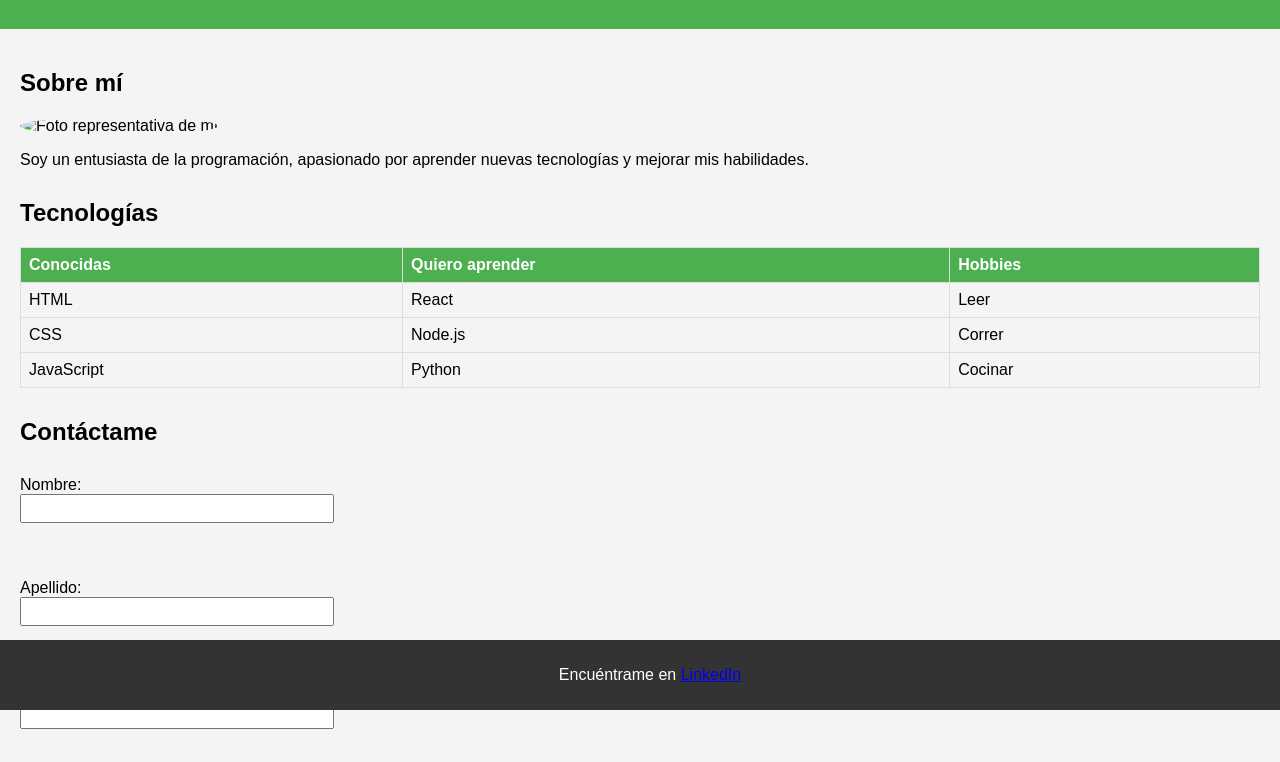
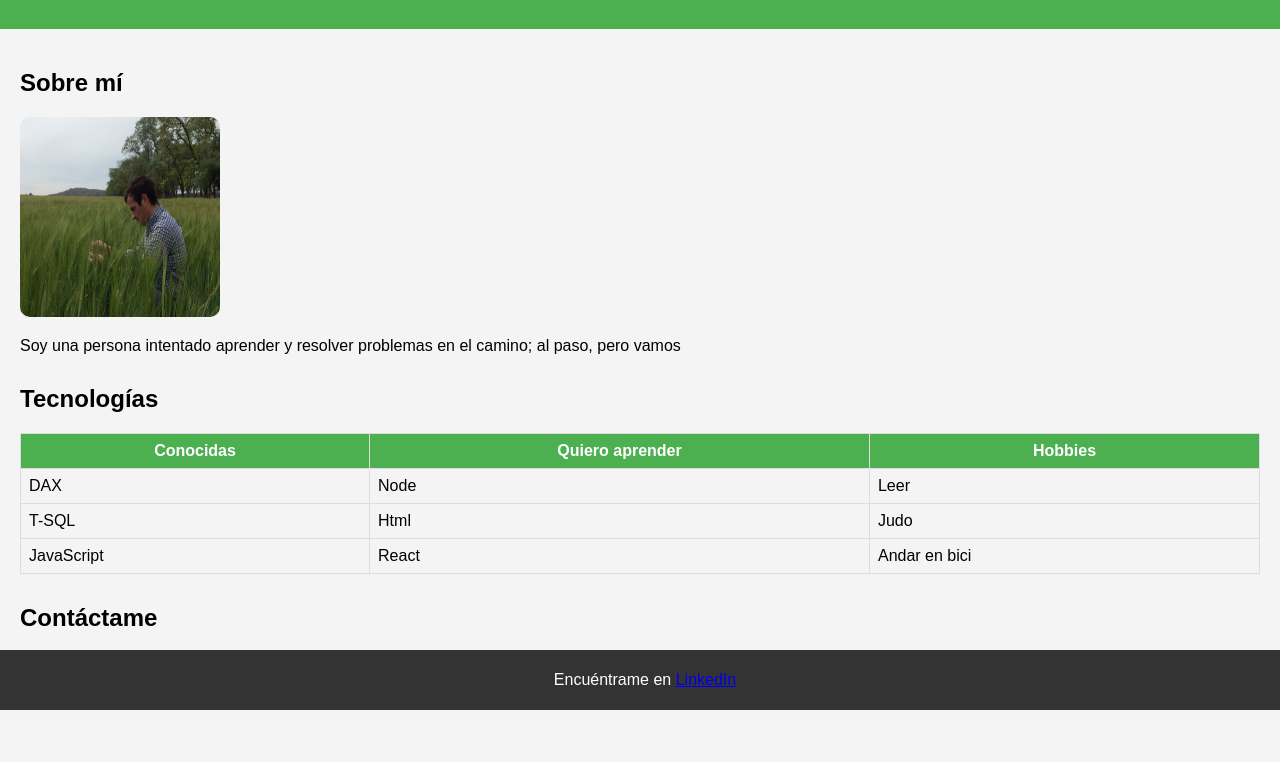
Before and after one commit to MLDEVGIT/FrontEnd, a plain HTML site: page PF1/index.html in a window 1280 px wide. Shown: the part 90-852 px from the top of the page. Drawn offline with Linux system fonts and the light colour scheme; files that its build step writes are made by us from their sources.

Commit message:
"Cambios en html y ajustes del css"

```diff
--- a/PF1/index.html
+++ b/PF1/index.html
@@ -3,26 +3,26 @@
 <head>
     <meta charset="UTF-8">
     <meta name="viewport" content="width=device-width, initial-scale=1.0">
-    <title>Mi Portfolio</title>
-    <!-- Enlace a la hoja de estilos CSS externa -->
-    <link rel="stylesheet" href="css/styles.css">
+    <title>ML-Portafolio</title>
+    <!-- Enlace a la hoja de estilos CSS externa para poder tener el documento html más prolijo -->
+    <link rel="stylesheet" href="styles.css">
 </head>
 <body>
-    <!-- Encabezado principal con nuestro nombre -->
+    <!-- Primera sección del doumento html: por ahora solo voy a incluir una presentación básica y un título descriptivo -->
     <header>
-        <h1>¡Hola! Soy [Tu Nombre]</h1>
+        <h1>Buenas! Soy Martín</h1>
         <p>Bienvenido a mi portafolio personal</p>
     </header>
 
-    <!-- Sección sobre mí con una imagen representativa -->
+    <!-- Sección sobre mí con algunas palabras, tengo que mejorar el tema de los blancos a la derecha, imagino que puedo poner más imágenes o un formato tipo apaisado -->
     <main>
         <section>
             <h2>Sobre mí</h2>
-            <img src="img/mi-foto.jpg" alt="Foto representativa de mí" width="300" height="300">
-            <p>Soy un entusiasta de la programación, apasionado por aprender nuevas tecnologías y mejorar mis habilidades.</p>
+            <img src="Imagen_Sección_1.jpg" alt="Foto representativa de mí" width="500" height="500">
+            <p>Soy una persona intentado aprender y resolver problemas en el camino; al paso, pero vamos</p>
         </section>
 
-        <!-- Tabla que enumera las tecnologías conocidas y las que queremos aprender -->
+        <!-- Dentro de la sección h2: Tabla que enumera las tecnologías conocidas y las que queremos aprender, tambien los hobbies -->
         <section>
             <h2>Tecnologías</h2>
             <table>
@@ -35,19 +35,19 @@
                 </thead>
                 <tbody>
                     <tr>
-                        <td>HTML</td>
-                        <td>React</td>
+                        <td>DAX</td>
+                        <td>Node</td>
                         <td>Leer</td>
                     </tr>
                     <tr>
-                        <td>CSS</td>
-                        <td>Node.js</td>
-                        <td>Correr</td>
+                        <td>T-SQL</td>
+                        <td>Html</td>
+                        <td>Judo</td>
                     </tr>
                     <tr>
                         <td>JavaScript</td>
-                        <td>Python</td>
-                        <td>Cocinar</td>
+                        <td>React</td>
+                        <td>Andar en bici</td>
                     </tr>
                 </tbody>
             </table>
@@ -58,16 +58,16 @@
             <h2>Contáctame</h2>
             <form>
                 <label for="nombre">Nombre:</label>
-                <input type="text" id="nombre" name="nombre"><br><br>
+                <input type="text" id="nombre" name="nombre" placeholder="Ingrese su nombre" required><br><br>
 
                 <label for="apellido">Apellido:</label>
-                <input type="text" id="apellido" name="apellido"><br><br>
+                <input type="text" id="apellido" name="apellido" placeholder="Ingrese su apellido" required><br><br>
 
                 <label for="email">Email:</label>
-                <input type="email" id="email" name="email"><br><br>
+                <input type="email" id="email" name="email" placeholder="Ingrese su email" required><br><br>
 
                 <label for="telefono">Teléfono:</label>
-                <input type="tel" id="telefono" name="telefono"><br><br>
+                <input type="tel" id="telefono" name="telefono" pattern="[0-9]{10}" placeholder="Ingrese su teléfono" required><br><br>
 
                 <input type="submit" value="Enviar">
             </form>
--- a/PF1/styles.css
+++ b/PF1/styles.css
@@ -1,4 +1,4 @@
-/* Estilos globales */
+/* Estilos de toda la página */
 body {
     font-family: Arial, sans-serif;
     margin: 0;
@@ -33,10 +33,17 @@ table {
     border-collapse: collapse;
 }
 
+th {
+    text-align: center;
+}
+
+td {
+    text-align: left;
+}
+
 th, td {
     border: 1px solid #ddd;
     padding: 8px;
-    text-align: left;
 }
 
 th {
@@ -76,7 +83,7 @@ input[type="submit"]:hover {
 
 /* Estilos para la imagen */
 img {
-    border-radius: 50%;
+    border-radius: 5%;
     width: 200px;
     height: 200px;
 }
@@ -84,10 +91,11 @@ img {
 /* Estilos del pie de página */
 footer {
     text-align: center;
-    padding: 10px;
+    padding: 5px;
     background-color: #333;
     color: white;
     position: fixed;
     width: 100%;
     bottom: 0;
+    font-size: 14 px;
 }
```
Also changed, not shown: PF1/Imagen_Sección_1.jpg (added).
